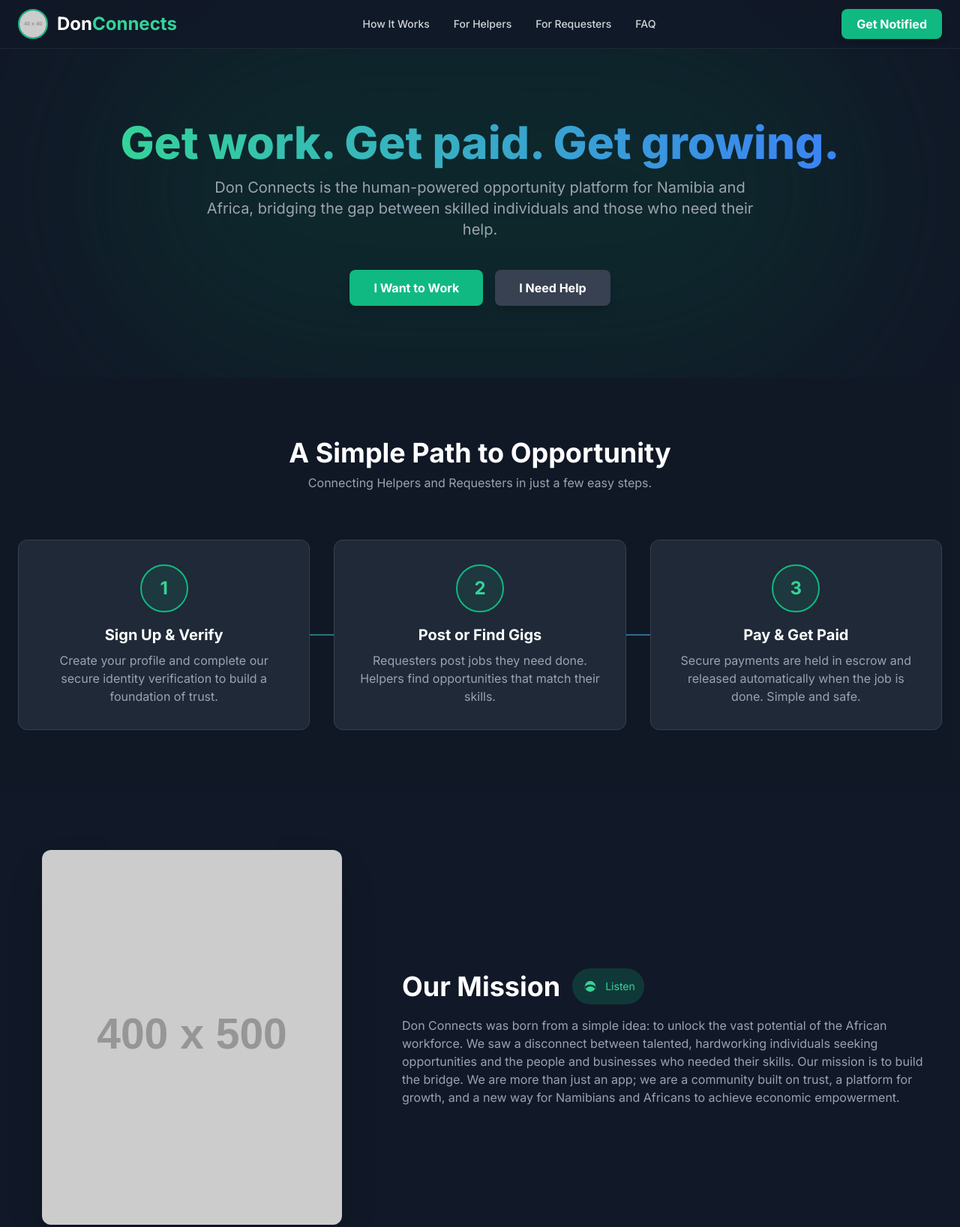
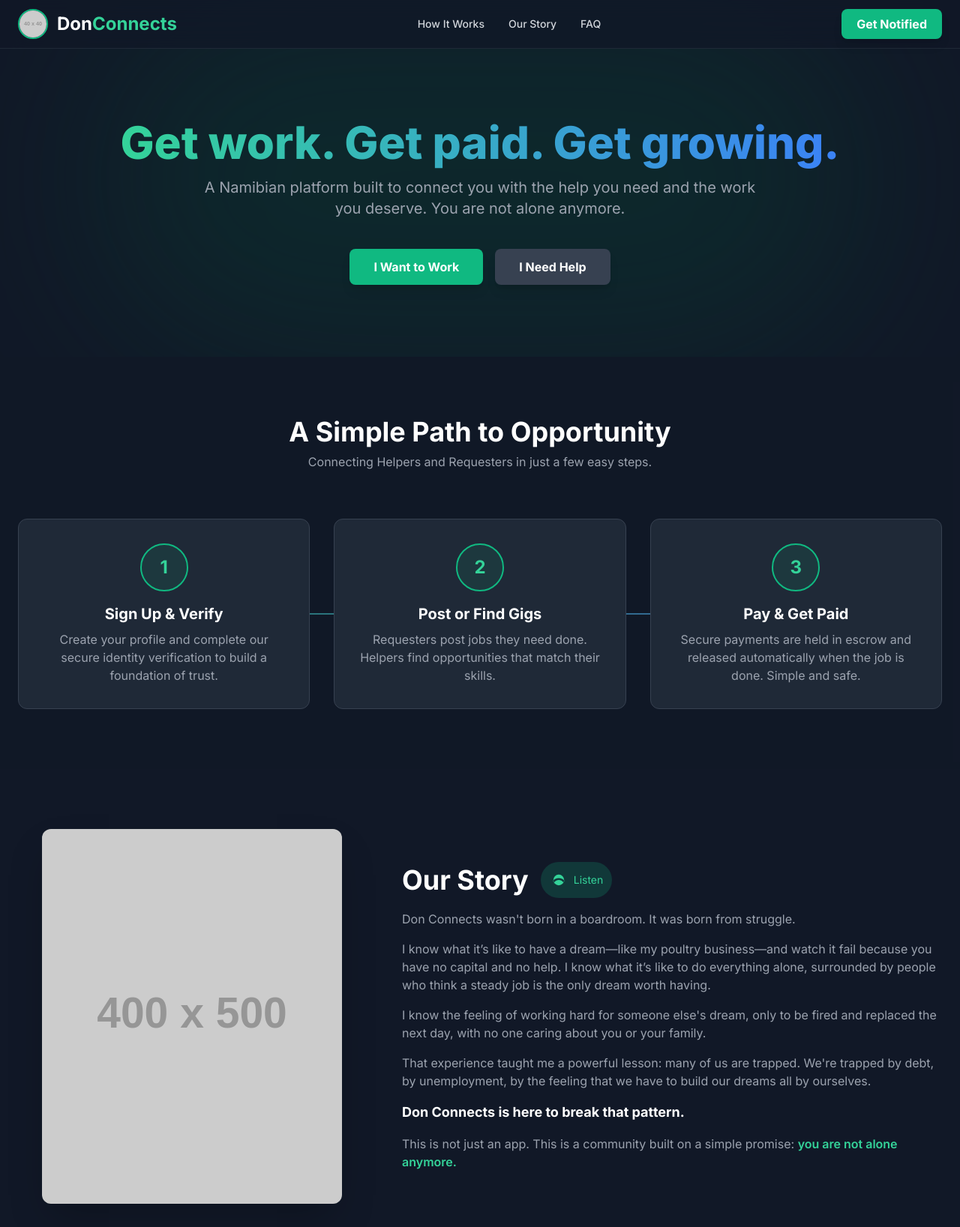
Before and after one commit to naygill/don-connects, a plain HTML site: page index.html in a window 1280 px wide. Shown: the top 1637 px of the page at 75% size. Drawn offline with nearby package versions, Linux system fonts and the light colour scheme; placeholder pictures from the web are drawn by us.

Commit message:
Update index.html

```diff
--- a/index.html
+++ b/index.html
@@ -12,6 +12,9 @@
     <link rel="preconnect" href="https://fonts.googleapis.com">
     <link rel="preconnect" href="https://fonts.gstatic.com" crossorigin>
     <link href="https://fonts.googleapis.com/css2?family=Inter:wght@400;500;600;700;800;900&display=swap" rel="stylesheet">
+
+    <!-- Alpine.js for interactive elements -->
+    <script src="https://cdn.jsdelivr.net/gh/alpinejs/alpine@v2.x.x/dist/alpine.min.js" defer></script>
 
     <!-- Custom Styles -->
     <style>
@@ -32,6 +35,7 @@
         .modal-content {
             transition: transform 0.25s ease;
         }
+        [x-cloak] { display: none !important; }
     </style>
 </head>
 <body class="bg-gray-900 text-gray-300 antialiased">
@@ -48,8 +52,7 @@
             </a>
             <nav class="hidden md:flex space-x-8 text-sm font-medium">
                 <a href="#how-it-works" class="hover:text-emerald-400 transition duration-300">How It Works</a>
-                <a href="#for-helpers" class="hover:text-emerald-400 transition duration-300">For Helpers</a>
-                <a href="#for-requesters" class="hover:text-emerald-400 transition duration-300">For Requesters</a>
+                <a href="#about" class="hover:text-emerald-400 transition duration-300">Our Story</a>
                 <a href="#faq" class="hover:text-emerald-400 transition duration-300">FAQ</a>
             </nav>
             <a href="#notify" class="hidden md:block bg-emerald-500 hover:bg-emerald-600 text-white font-bold py-2 px-5 rounded-lg shadow-lg hover:shadow-emerald-500/40 transition duration-300 transform hover:scale-105">
@@ -61,8 +64,7 @@
         </div>
         <div id="mobile-menu" class="hidden md:hidden px-6 pb-4">
             <a href="#how-it-works" class="block py-2 text-center hover:bg-gray-800 rounded">How It Works</a>
-            <a href="#for-helpers" class="block py-2 text-center hover:bg-gray-800 rounded">For Helpers</a>
-            <a href="#for-requesters" class="block py-2 text-center hover:bg-gray-800 rounded">For Requesters</a>
+            <a href="#about" class="block py-2 text-center hover:bg-gray-800 rounded">Our Story</a>
             <a href="#faq" class="block py-2 text-center hover:bg-gray-800 rounded">FAQ</a>
             <a href="#notify" class="block mt-4 bg-emerald-500 hover:bg-emerald-600 text-white font-semibold py-2 px-5 rounded-lg text-center">Get Notified</a>
         </div>
@@ -76,13 +78,13 @@
                     <span class="gradient-text">Get work. Get paid. Get growing.</span>
                 </h1>
                 <p class="text-lg md:text-xl text-gray-400 max-w-3xl mx-auto mb-10">
-                    Don Connects is the human-powered opportunity platform for Namibia and Africa, bridging the gap between skilled individuals and those who need their help.
+                    A Namibian platform built to connect you with the help you need and the work you deserve. You are not alone anymore.
                 </p>
                 <div class="flex justify-center flex-col sm:flex-row space-y-4 sm:space-y-0 sm:space-x-4">
-                    <a href="#for-helpers" class="bg-emerald-500 hover:bg-emerald-600 text-white font-bold py-3 px-8 rounded-lg shadow-lg hover:shadow-emerald-500/40 transition duration-300 transform hover:scale-105">
+                    <a href="#notify" class="bg-emerald-500 hover:bg-emerald-600 text-white font-bold py-3 px-8 rounded-lg shadow-lg hover:shadow-emerald-500/40 transition duration-300 transform hover:scale-105">
                         I Want to Work
                     </a>
-                    <a href="#for-requesters" class="bg-gray-700 hover:bg-gray-600 text-white font-bold py-3 px-8 rounded-lg shadow-lg hover:shadow-gray-600/50 transition duration-300 transform hover:scale-105">
+                    <a href="#notify" class="bg-gray-700 hover:bg-gray-600 text-white font-bold py-3 px-8 rounded-lg shadow-lg hover:shadow-gray-600/50 transition duration-300 transform hover:scale-105">
                         I Need Help
                     </a>
                 </div>
@@ -119,7 +121,7 @@
             </div>
         </section>
 
-        <!-- About Us Section with Multi-Language Narrator -->
+        <!-- Our Story / Mission Section -->
         <section id="about" class="py-20">
             <div class="container mx-auto px-6">
                 <div class="grid md:grid-cols-5 gap-12 items-center">
@@ -129,8 +131,7 @@
                     </div>
                     <div class="md:col-span-3 text-center md:text-left">
                          <div class="flex items-center justify-center md:justify-start space-x-4 mb-4">
-                            <h2 class="text-3xl md:text-4xl font-bold text-white">Our Mission</h2>
-                            <!-- NEW: Language selection for narrator -->
+                            <h2 class="text-3xl md:text-4xl font-bold text-white">Our Story</h2>
                             <div class="relative" x-data="{ open: false }">
                                 <button @click="open = !open" class="bg-emerald-500/20 text-emerald-400 rounded-full p-3 hover:bg-emerald-500/40 transition-colors flex items-center">
                                     <svg class="w-6 h-6" fill="currentColor" viewBox="0 0 20 20"><path d="M4.018 15.132A5.992 5.992 0 0110 10c2.034 0 3.835.983 4.982 2.536l1.414-1.414A7.993 7.993 0 0010 8a7.993 7.993 0 00-6.416 3.118l1.414 1.414zM10 4a6 6 0 016 6v.03A6.035 6.035 0 0110 16a6.035 6.035 0 01-6-5.97V10a6 6 0 016-6z"></path></svg>
@@ -139,16 +140,20 @@
                                 <div x-show="open" @click.away="open = false" x-cloak class="absolute left-0 mt-2 w-40 bg-gray-800 border border-gray-700 rounded-lg shadow-lg z-10">
                                     <a href="#" id="play-en" class="block px-4 py-2 text-sm text-gray-300 hover:bg-gray-700">English</a>
                                     <a href="#" id="play-af" class="block px-4 py-2 text-sm text-gray-300 hover:bg-gray-700">Afrikaans</a>
-                                    <a href="#" id="play-osh" class="block px-4 py-2 text-sm text-gray-300 hover:bg-gray-700">Oshiwambo</a>
                                 </div>
                             </div>
                          </div>
-                         <p id="mission-text" class="text-gray-400 max-w-3xl">
-                            Don Connects was born from a simple idea: to unlock the vast potential of the African workforce. We saw a disconnect between talented, hardworking individuals seeking opportunities and the people and businesses who needed their skills. Our mission is to build the bridge. We are more than just an app; we are a community built on trust, a platform for growth, and a new way for Namibians and Africans to achieve economic empowerment.
-                         </p>
-                         <!-- Hidden text for other languages -->
-                         <div id="mission-text-af" class="hidden">Don Connects is gebore uit 'n eenvoudige idee: om die groot potensiaal van die Afrika-werkmag te ontsluit. Ons het 'n gaping gesien tussen talentvolle, hardwerkende individue wat geleenthede soek en die mense en besighede wat hul vaardighede benodig. Ons missie is om daardie brug te bou. Ons is meer as net 'n toepassing; ons is 'n gemeenskap gebou op vertroue, 'n platform vir groei, en 'n nuwe manier vir Namibiërs en Afrikane om ekonomiese bemagtiging te bereik.</div>
-                         <div id="mission-text-osh" class="hidden">Oshiwambo translation placeholder: Don Connects was born from a simple idea: to unlock the vast potential of the African workforce. We saw a disconnect between talented, hardworking individuals seeking opportunities and the people and businesses who needed their skills. Our mission is to build the bridge. We are more than just an app; we are a community built on trust, a platform for growth, and a new way for Namibians and Africans to achieve economic empowerment.</div>
+                         <!-- NEW MISSION STATEMENT TEXT -->
+                         <div id="mission-text-en" class="text-gray-400 space-y-4">
+                            <p>Don Connects wasn't born in a boardroom. It was born from struggle.</p>
+                            <p>I know what it’s like to have a dream—like my poultry business—and watch it fail because you have no capital and no help. I know what it’s like to do everything alone, surrounded by people who think a steady job is the only dream worth having.</p>
+                            <p>I know the feeling of working hard for someone else's dream, only to be fired and replaced the next day, with no one caring about you or your family.</p>
+                            <p>That experience taught me a powerful lesson: many of us are trapped. We're trapped by debt, by unemployment, by the feeling that we have to build our dreams all by ourselves.</p>
+                            <p class="text-white font-bold text-lg">Don Connects is here to break that pattern.</p>
+                            <p>This is not just an app. This is a community built on a simple promise: <span class="text-emerald-400 font-semibold">you are not alone anymore.</span></p>
+                         </div>
+                         <!-- Hidden Afrikaans translation -->
+                         <div id="mission-text-af" class="hidden">Don Connects is nie in 'n raadsaal gebore nie. Dit is uit swaarkry gebore. Ek weet hoe dit voel om 'n droom te hê—soos my pluimveebesigheid—en te sien hoe dit misluk omdat jy geen kapitaal en geen hulp het nie. Ek weet hoe dit voel om alles alleen te doen, omring deur mense wat dink 'n vaste werk is die enigste droom wat die moeite werd is. Ek ken die gevoel om hard te werk vir iemand anders se droom, net om die volgende dag afgedank en vervang te word, met niemand wat vir jou of jou gesin omgee nie. Daardie ervaring het my 'n kragtige les geleer: baie van ons is vasgevang. Ons is vasgevang deur skuld, deur werkloosheid, deur die gevoel dat ons ons drome heeltemal alleen moet bou. Don Connects is hier om daardie patroon te breek. Hierdie is nie net 'n toepassing nie. Hierdie is 'n gemeenskap gebou op 'n eenvoudige belofte: jy is nie meer alleen nie.</div>
                     </div>
                 </div>
             </div>
@@ -189,7 +194,6 @@
     <div id="privacyModal" class="modal fixed inset-0 bg-gray-900 bg-opacity-75 flex items-center justify-center p-4 z-50 hidden"><div class="modal-content bg-gray-800 rounded-lg shadow-xl w-full max-w-3xl max-h-[90vh] overflow-y-auto p-8 transform scale-95"><div class="flex justify-between items-center mb-4"><h3 class="text-2xl font-bold text-white">Privacy Policy</h3><button onclick="closeModal('privacyModal')" class="text-gray-400 hover:text-white">&times;</button></div><div class="text-gray-400 space-y-4 text-sm"><p class="font-bold text-yellow-400">Disclaimer: This is a template and not legal advice. You must consult with a legal professional to create a policy that fits your specific business needs.</p><p>Your privacy is important to us...</p></div></div></div>
 
     <!-- Scripts -->
-    <script src="https://cdn.jsdelivr.net/gh/alpinejs/alpine@v2.x.x/dist/alpine.min.js" defer></script>
     <script>
         // --- Mobile Menu ---
         const mobileMenuButton = document.getElementById('mobile-menu-button');
@@ -210,7 +214,7 @@
 
         document.getElementById('play-en').addEventListener('click', (e) => {
             e.preventDefault();
-            const text = document.getElementById('mission-text').textContent.trim();
+            const text = document.getElementById('mission-text-en').textContent.trim();
             speakText(text, 'en-US');
         });
 
@@ -219,14 +223,6 @@
             const text = document.getElementById('mission-text-af').textContent.trim();
             speakText(text, 'af-ZA');
         });
-
-        document.getElementById('play-osh').addEventListener('click', (e) => {
-            e.preventDefault();
-            // NOTE: The browser's support for Oshiwambo (or specific dialects) may be limited.
-            // It might use a generic voice. The text is a placeholder.
-            const text = document.getElementById('mission-text-osh').textContent.trim();
-            speakText(text, 'en-US'); // Using en-US as a fallback if no specific voice is available
-        });
     </script>
 </body>
 </html>
```
